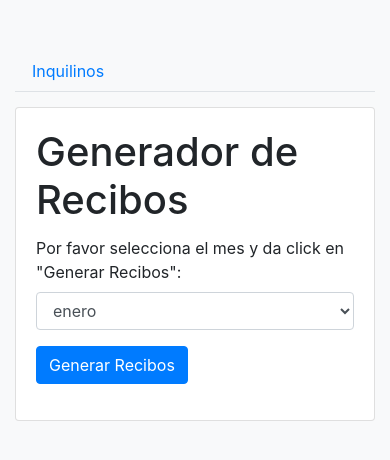
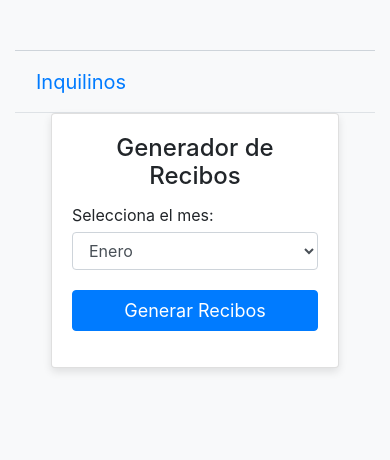
Before and after one commit to DonPon/recibos_django, a Django app: page / in a window 390 px wide. Shown: the top 460 px of the page. Run offline with Django 4.2, Linux system fonts and the light colour scheme; some libraries are stand-ins or nearby versions.

Commit message:
optimize for mobile

```diff
--- a/recibos/src/src_pdf_utils.py
+++ b/recibos/src/src_pdf_utils.py
@@ -213,7 +213,7 @@ def create_pdf_email(subject, text, month, name):
 
 def send_emails(files, month):
     # Compose the email
-    subject = f"Recibos_{month.upper()}"
+    subject = f"Recibos {month.upper()}"
     body = f"Recibos para el mes de {month}"
     from_email = "franzeckermann@gmail.com"
     to_email = "franzeckermann@gmail.com"
--- a/recibos/templates/recibos/generate_pdfs.html
+++ b/recibos/templates/recibos/generate_pdfs.html
@@ -1,7 +1,9 @@
 <!-- generate_pdfs.html -->
-<html>
+<html lang="es">
 <head>
-    <title>Generate PDFs</title>
+    <meta charset="UTF-8">
+    <meta name="viewport" content="width=device-width, initial-scale=1.0">
+    <title>Generador de Recibos</title>
     <link rel="stylesheet" href="https://stackpath.bootstrapcdn.com/bootstrap/4.5.2/css/bootstrap.min.css">
     <style>
         body {
@@ -10,16 +12,57 @@
         .container {
             margin-top: 50px;
         }
-        .nav-tabs {
-            margin-bottom: 15px;
+        .nav-link-inquilinos {
+            font-size: 20px; /* Adjust the font size based on your preference */
+            padding: 15px 20px; /* Adjust the padding based on your preference */
+        }
+        .card {
+            width: 80%; /* Adjust the width based on your preference */
+            max-width: 400px; /* Set a maximum width for smaller screens */
+            margin: auto;
+            box-shadow: 0 4px 8px rgba(0, 0, 0, 0.1);
+        }
+        .line {
+            width: 100%;
+            height: 0.5px; /* Adjust the height for narrower lines */
+            background-color: #ced4da; /* Adjust the line color based on your preference */
+            margin: 0;
+            padding: 0;
+        }
+        .card-body {
+            text-align: center;
+        }
+        .card-title {
+            font-size: 24px;
+        }
+        .form-group {
+            margin-bottom: 20px;
+        }
+        label {
+            font-size: 16px;
+            margin-bottom: 5px;
+            display: block;
+            text-align: left;
+        }
+        select {
+            width: 100%;
+            padding: 10px;
+            font-size: 16px;
+            border: 1px solid #ced4da;
+            border-radius: 4px;
+        }
+        .btn-primary {
+            font-size: 18px;
+            width: 100%;
         }
     </style>
 </head>
 <body>
     <div class="container">
+        <div class="line"></div>
         <ul class="nav nav-tabs">
             <li class="nav-item">
-                <a class="nav-link" href="{% url 'update_tenants' %}">Inquilinos</a>
+                <a class="nav-link nav-link-inquilinos" href="{% url 'update_tenants' %}">Inquilinos</a>
             </li>
         </ul>
         <div class="card">
@@ -28,20 +71,20 @@
                 <form method="post" action="{% url 'generate_pdfs' %}">
                     {% csrf_token %}
                     <div class="form-group">
-                        <label for="monthSelect">Por favor selecciona el mes y da click en "Generar Recibos":</label>
+                        <label for="monthSelect">Selecciona el mes:</label>
                         <select class="form-control" id="monthSelect" name="month">
-                            <option value="enero">enero</option>
-                            <option value="febrero">febrero</option>
-                            <option value="marzo">marzo</option>
-                            <option value="abril">abril</option>
-                            <option value="mayo">mayo</option>
-                            <option value="junio">junio</option>
-                            <option value="julio">julio</option>
-                            <option value="agosto">agosto</option>
-                            <option value="septiembre">septiembre</option>
-                            <option value="octubre">octubre</option>
-                            <option value="noviembre">noviembre</option>
-                            <option value="diciembre">diciembre</option>
+                            <option value="enero">Enero</option>
+                            <option value="febrero">Febrero</option>
+                            <option value="marzo">Marzo</option>
+                            <option value="abril">Abril</option>
+                            <option value="mayo">Mayo</option>
+                            <option value="junio">Junio</option>
+                            <option value="julio">Julio</option>
+                            <option value="agosto">Agosto</option>
+                            <option value="septiembre">Septiembre</option>
+                            <option value="octubre">Octubre</option>
+                            <option value="noviembre">Noviembre</option>
+                            <option value="diciembre">Diciembre</option>
                         </select>
                     </div>
                     <button type="submit" class="btn btn-primary">Generar Recibos</button>
--- a/recibos/templates/recibos/pdf_generated.html
+++ b/recibos/templates/recibos/pdf_generated.html
@@ -1,6 +1,9 @@
 <!-- pdf_generated.html -->
 <html>
 <head>
+    <meta charset="UTF-8">
+    <meta name="viewport" content="width=device-width, initial-scale=1.0">
+
     <title>Recibos generados</title>
     <link rel="stylesheet" href="https://stackpath.bootstrapcdn.com/bootstrap/4.5.2/css/bootstrap.min.css">
     <style>
@@ -17,7 +20,7 @@
     <div class="container">
         <div class="card">
             <div class="card-body">
-                <h1 class="card-title">Los recibos para el mes de {{ month }} han side generados y enviados por corre.</h1>
+                <h1 class="card-title">Los recibos para el mes de {{ month }} han sido enviados por correo.</h1>
                 <a href="{% url 'generate_pdfs' %}" class="btn btn-primary">Atras</a>
             </div>
         </div>
--- a/recibos/templates/recibos/update_success.html
+++ b/recibos/templates/recibos/update_success.html
@@ -1,6 +1,9 @@
 <!-- update_success.html -->
 <html>
 <head>
+    <meta charset="UTF-8">
+    <meta name="viewport" content="width=device-width, initial-scale=1.0">
+
     <title>Informacion actualizada</title>
     <link rel="stylesheet" href="https://stackpath.bootstrapcdn.com/bootstrap/4.5.2/css/bootstrap.min.css">
     <style>
--- a/recibos/templates/recibos/update_tenant.html
+++ b/recibos/templates/recibos/update_tenant.html
@@ -1,6 +1,9 @@
 <!-- update_tenant.html -->
 <html>
 <head>
+    <meta charset="UTF-8">
+    <meta name="viewport" content="width=device-width, initial-scale=1.0">
+
     <title>Actualizar</title>
     <link rel="stylesheet" href="https://stackpath.bootstrapcdn.com/bootstrap/4.5.2/css/bootstrap.min.css">
     <style>
--- a/recibos/views.py
+++ b/recibos/views.py
@@ -23,7 +23,7 @@ def generate_pdfs(request):
                 servicios = tenant.servicios
                 local = tenant.local
 
-                subject = f"CDMX, a {day} de {month}\nde {current_year}"
+                subject = f"CDMX, a {day} de {month.lower()}\nde {current_year}"
                 text = f"Recibí de parte del SR. {(tenant.name).upper()}, la cantidad de ${price} ({price_letters.upper()} PESOS 00/100 M.N.), " \
                     f"por concepto de {servicios.lower()} del local {local}, del inmueble ubicado en Calle Noche de Paz # 14 Colonia Granjas Navidad, " \
                     f"Delegación Cuajimalpa, C.P. 05219, correspondiente al mes de {month.upper()} de {current_year}."
--- a/recibos_django/settings.py
+++ b/recibos_django/settings.py
@@ -25,7 +25,7 @@ BASE_DIR = os.path.dirname(os.path.dirname(os.path.abspath(__file__)))
 SECRET_KEY = 'django-insecure-dd9+#ubg=zw^+e#-510sutmgk63jq4(_gt(iea3-y*sb2plob$'
 
 # SECURITY WARNING: don't run with debug turned on in production!
-DEBUG = True
+DEBUG = False
 
 ALLOWED_HOSTS = ['*']
 
```
